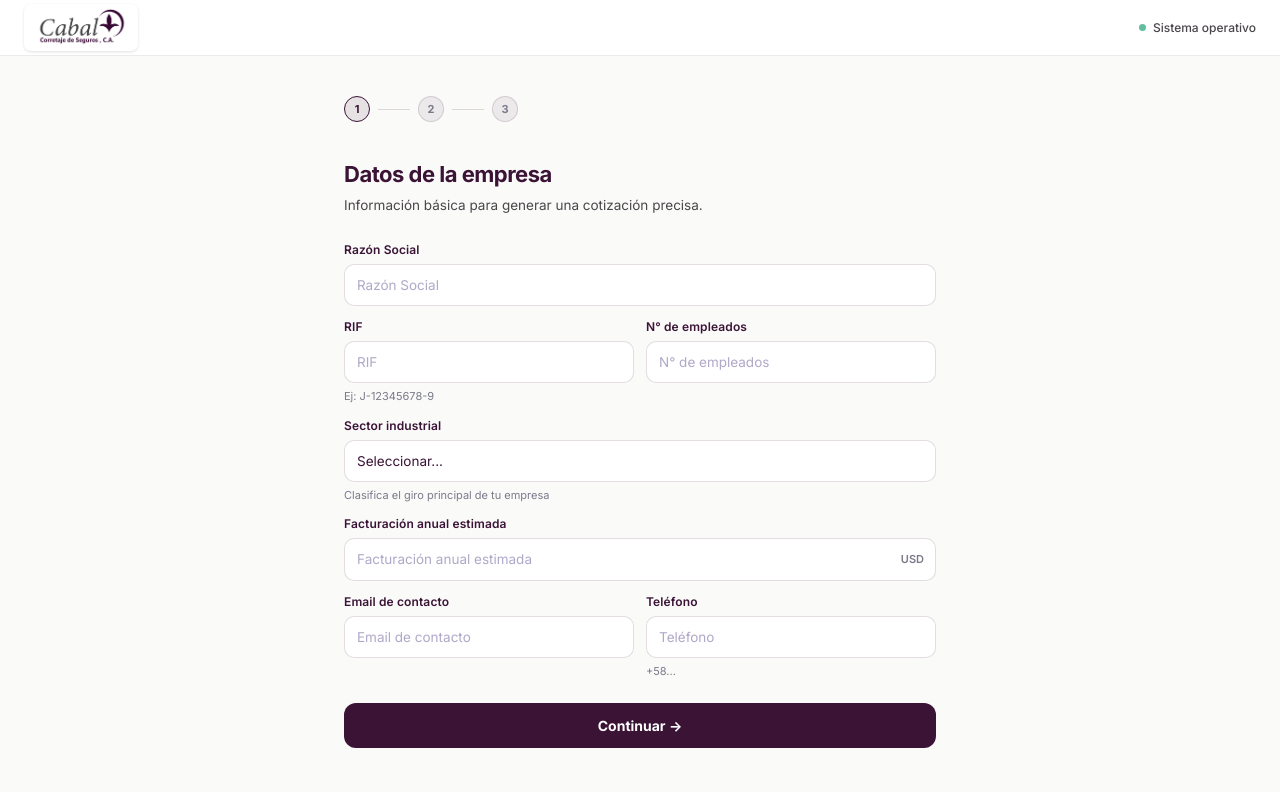
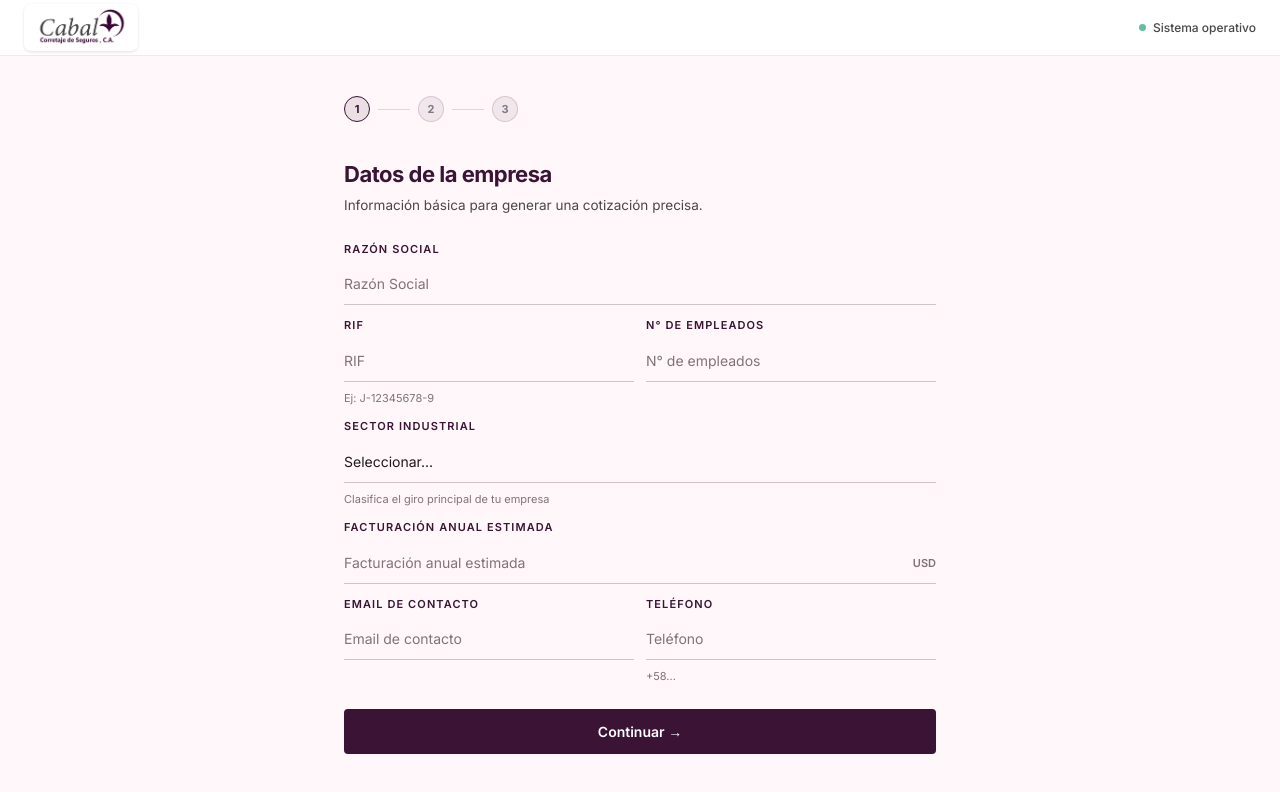
Before and after one commit to DanveDC/pagina-web-cabal, a Next.js app: page /cotizar in a window 1280 px wide. Shown: the top 792 px of the page. Built offline with nearby package versions, Linux system fonts and the light colour scheme.

Commit message:
update: src/app/cotizar/page.tsx — Stitch design integration

```diff
--- a/src/app/cotizar/page.tsx
+++ b/src/app/cotizar/page.tsx
@@ -74,31 +74,37 @@ function Field({ label, type = "text", placeholder = "", hint = "", suffix = ""
   label: string; type?: string; placeholder?: string; hint?: string; suffix?: string;
 }) {
   return (
-    <div style={{ display: "flex", flexDirection: "column", gap: 5 }}>
-      <label style={{ fontSize: 12, fontWeight: 600, color: "#3A1335", letterSpacing: "0.01em" }}>{label}</label>
+    <div style={{ display: "flex", flexDirection: "column", gap: 6 }}>
+      <label style={{
+        fontSize: 11, fontWeight: 600, color: "#3A1335",
+        letterSpacing: "0.10em", textTransform: "uppercase" as const,
+      }}>{label}</label>
       <div style={{ position: "relative" }}>
         <input
           type={type}
           placeholder={placeholder || label}
           style={{
-            width: "100%", padding: suffix ? "10px 40px 10px 12px" : "10px 12px",
-            borderRadius: 10, border: "1.5px solid rgba(58,19,53,0.14)",
-            backgroundColor: "#FFFFFF", color: "#3A1335",
-            fontSize: 13.5, outline: "none",
-            transition: "border-color 150ms ease",
+            width: "100%",
+            padding: suffix ? "10px 40px 10px 0" : "10px 0",
+            background: "transparent",
+            border: "none",
+            borderBottom: "1.5px solid #d2c2cb",
+            color: "#1f1a1d",
+            fontSize: 14, outline: "none",
+            transition: "border-color 200ms ease",
             boxSizing: "border-box" as const,
           }}
-          onFocus={e  => (e.currentTarget.style.borderColor = "#3A1335")}
-          onBlur={e   => (e.currentTarget.style.borderColor = "rgba(58,19,53,0.14)")}
+          onFocus={e  => { e.currentTarget.style.borderBottomColor = "#3A1335"; e.currentTarget.style.borderBottomWidth = "2px"; }}
+          onBlur={e   => { e.currentTarget.style.borderBottomColor = "#d2c2cb"; e.currentTarget.style.borderBottomWidth = "1.5px"; }}
         />
         {suffix && (
           <span style={{
-            position: "absolute", right: 12, top: "50%", transform: "translateY(-50%)",
-            fontSize: 11, color: "#7A7A8A", fontWeight: 600, pointerEvents: "none",
+            position: "absolute", right: 0, top: "50%", transform: "translateY(-50%)",
+            fontSize: 11, color: "#80747b", fontWeight: 600, pointerEvents: "none",
           }}>{suffix}</span>
         )}
       </div>
-      {hint && <p style={{ fontSize: 11, color: "#7A7A8A" }}>{hint}</p>}
+      {hint && <p style={{ fontSize: 11, color: "#80747b", marginTop: 2 }}>{hint}</p>}
     </div>
   );
 }
@@ -109,22 +115,28 @@ function Select({ label, options, hint = "" }: {
   hint?: string;
 }) {
   return (
-    <div style={{ display: "flex", flexDirection: "column", gap: 5 }}>
-      <label style={{ fontSize: 12, fontWeight: 600, color: "#3A1335", letterSpacing: "0.01em" }}>{label}</label>
+    <div style={{ display: "flex", flexDirection: "column", gap: 6 }}>
+      <label style={{
+        fontSize: 11, fontWeight: 600, color: "#3A1335",
+        letterSpacing: "0.10em", textTransform: "uppercase" as const,
+      }}>{label}</label>
       <select style={{
-        width: "100%", padding: "10px 12px",
-        borderRadius: 10, border: "1.5px solid rgba(58,19,53,0.14)",
-        backgroundColor: "#FFFFFF", color: "#3A1335",
-        fontSize: 13.5, outline: "none", appearance: "none" as const,
+        width: "100%", padding: "10px 0",
+        background: "transparent",
+        border: "none",
+        borderBottom: "1.5px solid #d2c2cb",
+        color: "#1f1a1d",
+        fontSize: 14, outline: "none", appearance: "none" as const,
         boxSizing: "border-box" as const,
+        cursor: "pointer",
       }}
-        onFocus={e => (e.currentTarget.style.borderColor = "#3A1335")}
-        onBlur={e  => (e.currentTarget.style.borderColor = "rgba(58,19,53,0.14)")}
+        onFocus={e => { e.currentTarget.style.borderBottomColor = "#3A1335"; e.currentTarget.style.borderBottomWidth = "2px"; }}
+        onBlur={e  => { e.currentTarget.style.borderBottomColor = "#d2c2cb"; e.currentTarget.style.borderBottomWidth = "1.5px"; }}
       >
         <option value="">Seleccionar...</option>
         {options.map(o => <option key={o.value} value={o.value}>{o.label}</option>)}
       </select>
-      {hint && <p style={{ fontSize: 11, color: "#7A7A8A" }}>{hint}</p>}
+      {hint && <p style={{ fontSize: 11, color: "#80747b", marginTop: 2 }}>{hint}</p>}
     </div>
   );
 }
@@ -138,16 +150,16 @@ function PrimaryBtn({ onClick, disabled = false, children }: {
       disabled={disabled}
       style={{
         width: "100%", padding: "12px 20px",
-        borderRadius: 12, border: "none",
-        backgroundColor: disabled ? "#C4B8D8" : "var(--cta-bg)",
-        color: "var(--cta-text)", fontSize: 14, fontWeight: 700,
+        borderRadius: 4, border: "none",
+        backgroundColor: disabled ? "#d2c2cb" : "#3A1335",
+        color: "#ffffff", fontSize: 14, fontWeight: 600,
         cursor: disabled ? "not-allowed" : "pointer",
-        transition: "background-color 140ms ease, transform 100ms ease",
+        transition: "background-color 140ms ease, transform 140ms ease",
         display: "flex", alignItems: "center", justifyContent: "center", gap: 6,
       }}
-      onMouseEnter={e => { if (!disabled) e.currentTarget.style.backgroundColor = "var(--cta-hover)"; }}
-      onMouseLeave={e => { if (!disabled) e.currentTarget.style.backgroundColor = "var(--cta-bg)"; }}
-      onMouseDown={e  => { if (!disabled) e.currentTarget.style.transform = "scale(0.98)"; }}
+      onMouseEnter={e => { if (!disabled) { e.currentTarget.style.backgroundColor = "#5A1D4F"; e.currentTarget.style.transform = "translateY(-1px)"; } }}
+      onMouseLeave={e => { if (!disabled) { e.currentTarget.style.backgroundColor = "#3A1335"; e.currentTarget.style.transform = "translateY(0)"; } }}
+      onMouseDown={e  => { if (!disabled) e.currentTarget.style.transform = "scale(0.97)"; }}
       onMouseUp={e    => { e.currentTarget.style.transform = "scale(1)"; }}
     >
       {children}
@@ -189,7 +201,7 @@ export default function CotizarPage() {
   const currentStepNum = step === "results" ? 3 : (step as number);
 
   return (
-    <div style={{ minHeight: "100dvh", backgroundColor: "#FAFAF9", fontFamily: "var(--font-sans, system-ui)" }}>
+    <div style={{ minHeight: "100dvh", backgroundColor: "#fff7f9", fontFamily: "var(--font-inter, var(--font-body, system-ui))" }}>
 
       {/* ── HEADER ── */}
       <header style={{
@@ -534,13 +546,13 @@ export default function CotizarPage() {
                   animate={{ opacity: 1, y: 0 }}
                   transition={{ delay: i * 0.10, duration: 0.32, ease: [0.16, 1, 0.3, 1] }}
                   style={{
-                    borderRadius: 16,
-                    border: `1.5px solid ${oferta.destacado ? oferta.color + "35" : "rgba(58,19,53,0.10)"}`,
+                    borderRadius: 8,
+                    border: `1px solid ${oferta.destacado ? "#3A1335" : "#d2c2cb"}`,
                     backgroundColor: "#FFFFFF",
                     overflow: "hidden",
                     boxShadow: oferta.destacado
-                      ? `0 0 0 1px ${oferta.color}18, 0 8px 28px ${oferta.color}12`
-                      : "0 2px 8px rgba(58,19,53,0.06)",
+                      ? "0px 10px 40px rgba(58, 19, 53, 0.12)"
+                      : "0 2px 8px rgba(58,19,53,0.04)",
                   }}
                 >
                   {/* Barra de color */}
@@ -625,15 +637,23 @@ export default function CotizarPage() {
                     <button
                       style={{
                         width: "100%", padding: "11px 16px",
-                        borderRadius: 10,
-                        backgroundColor: oferta.destacado ? oferta.color : "transparent",
-                        color: oferta.destacado ? "#fff" : oferta.color,
-                        border: oferta.destacado ? "none" : `1.5px solid ${oferta.color}30`,
-                        fontSize: 13.5, fontWeight: 700, cursor: "pointer",
-                        transition: "opacity 140ms ease",
+                        borderRadius: 4,
+                        backgroundColor: oferta.destacado ? "#C2A378" : "transparent",
+                        color: oferta.destacado ? "#fff" : "#3A1335",
+                        border: oferta.destacado ? "none" : "1.5px solid #d2c2cb",
+                        fontSize: 13.5, fontWeight: 600, cursor: "pointer",
+                        transition: "background-color 140ms ease, border-color 140ms ease, transform 140ms ease",
                       }}
-                      onMouseEnter={e => (e.currentTarget.style.opacity = "0.88")}
-                      onMouseLeave={e => (e.currentTarget.style.opacity = "1")}
+                      onMouseEnter={e => {
+                        if (oferta.destacado) { e.currentTarget.style.backgroundColor = "#B8956A"; }
+                        else { e.currentTarget.style.borderColor = "#3A1335"; }
+                        e.currentTarget.style.transform = "translateY(-1px)";
+                      }}
+                      onMouseLeave={e => {
+                        if (oferta.destacado) { e.currentTarget.style.backgroundColor = "#C2A378"; }
+                        else { e.currentTarget.style.borderColor = "#d2c2cb"; }
+                        e.currentTarget.style.transform = "translateY(0)";
+                      }}
                     >
                       Solicitar esta póliza →
                     </button>
@@ -663,8 +683,8 @@ export default function CotizarPage() {
         @media (max-width: 480px) {
           .sm\\:inline { display: inline !important; }
         }
-        input::placeholder { color: #B0A8C8; }
-        select option { color: #3A1335; }
+        input::placeholder { color: #80747b; }
+        select option { color: #1f1a1d; }
       `}</style>
     </div>
   );
```
